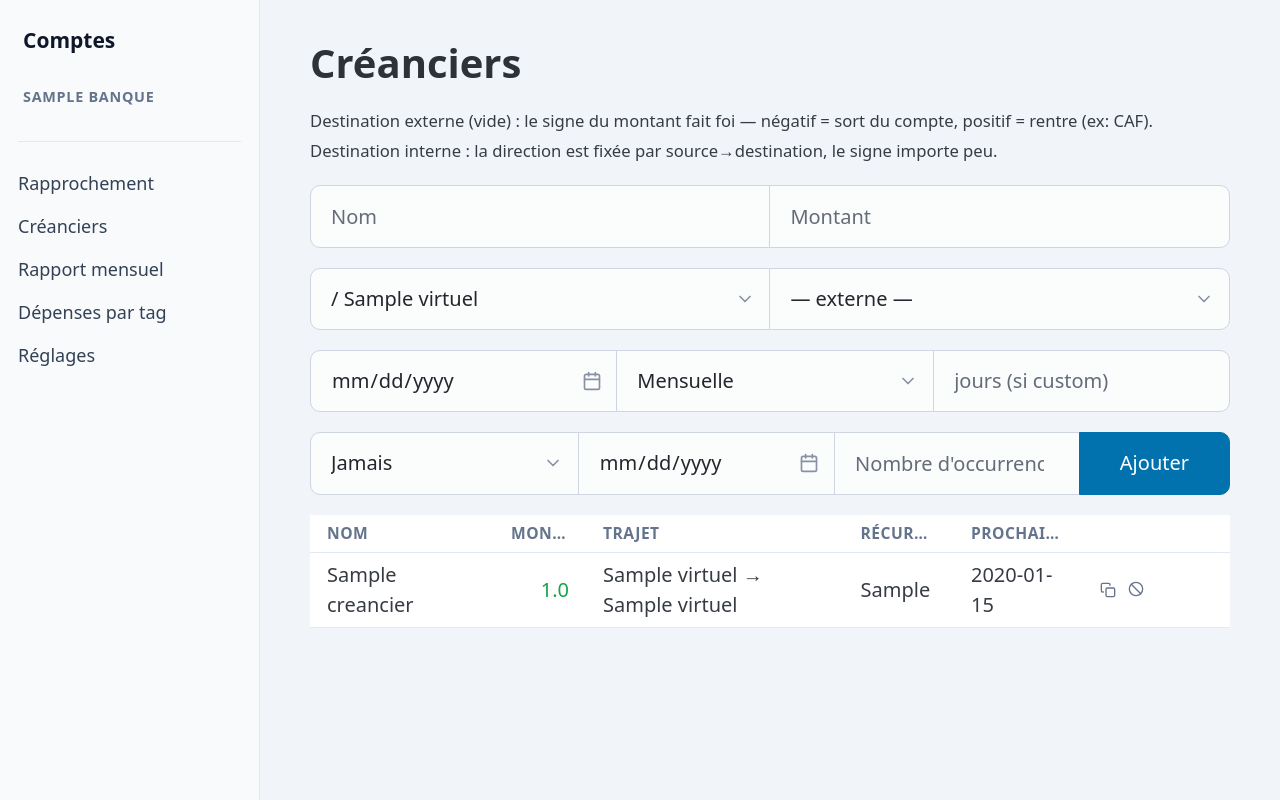
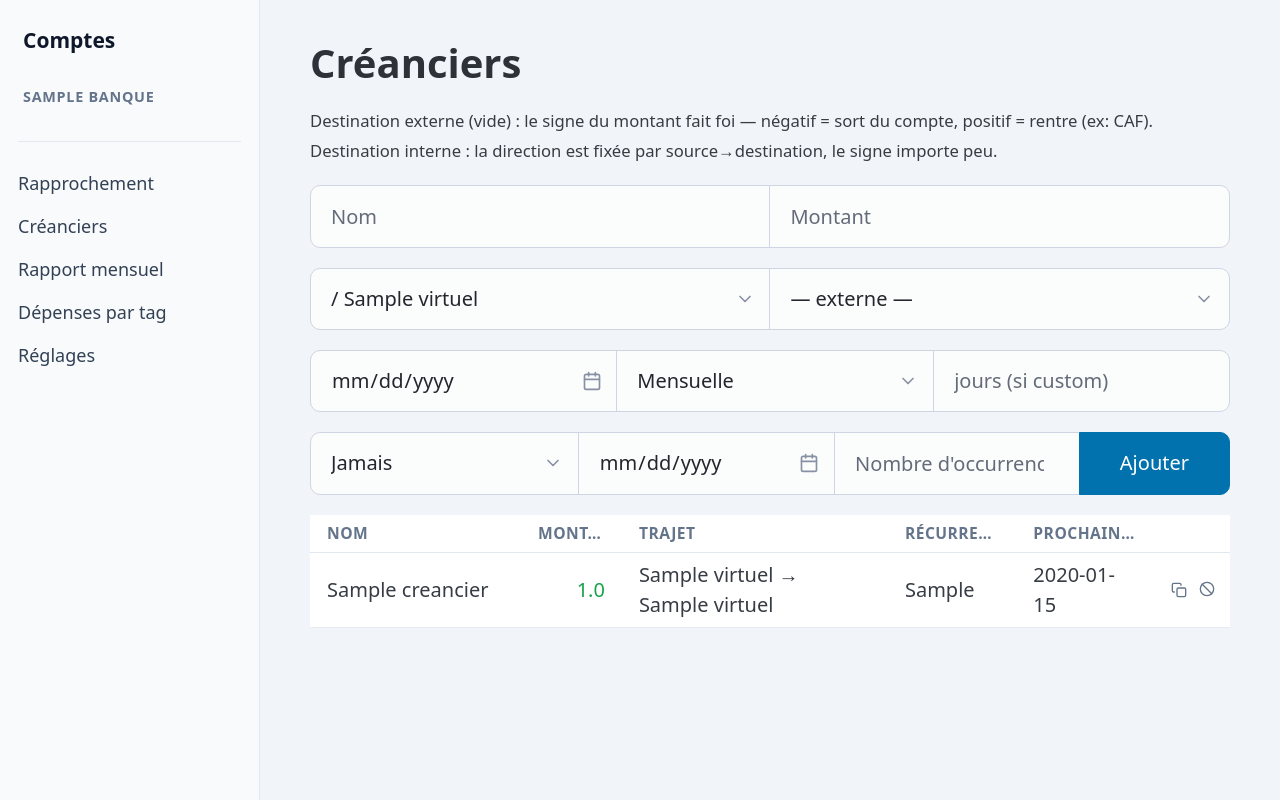
Before and after one commit to DessaiImrane/compteperso, a FastAPI app: page /creanciers in a window 1280 px wide. Run offline with FastAPI, Linux system fonts and the light colour scheme; tables that the repository leaves empty hold one stand-in row (values such as "Sample post"); parts of the project's set-up code (start-up, migrations or seed data) failed here and were passed over; some libraries are stand-ins or nearby versions.

Commit message:
fix: action columns sized to their icons (px) instead of oversized percentages
Icon-only columns were taking 12-18% of table width for a single 16px icon,
starving the text columns next to them (Pointé/Trajet/Récurrence headers
were ellipsis-truncated as a result). Action columns now use a fixed px
width sized to their content; freed percentage goes back to text columns.

```diff
--- a/app/templates/banques/detail.html
+++ b/app/templates/banques/detail.html
@@ -14,7 +14,7 @@
   </fieldset>
 </form>
 <table class="fixed">
-  <colgroup><col style="width:40%"><col style="width:16%"><col style="width:16%"><col style="width:16%"><col style="width:12%"></colgroup>
+  <colgroup><col style="width:46%"><col style="width:16%"><col style="width:16%"><col style="width:16%"><col style="width:48px"></colgroup>
   <thead>
     <tr><th>Compte</th><th class="num">Pointé</th><th class="num">À venir</th><th class="num">Solde</th><th></th></tr>
   </thead>
--- a/app/templates/creanciers/list.html
+++ b/app/templates/creanciers/list.html
@@ -44,8 +44,8 @@
 </form>
 <table class="fixed">
   <colgroup>
-    <col style="width:20%"><col style="width:10%"><col style="width:28%">
-    <col style="width:12%"><col style="width:14%"><col style="width:16%">
+    <col style="width:23%"><col style="width:11%"><col style="width:29%">
+    <col style="width:14%"><col style="width:15%"><col style="width:76px">
   </colgroup>
   <thead>
     <tr><th>Nom</th><th class="num">Montant</th><th>Trajet</th><th>Récurrence</th><th>Prochaine échéance</th><th></th></tr>
--- a/app/templates/transactions/list.html
+++ b/app/templates/transactions/list.html
@@ -18,8 +18,8 @@
 </form>
 <table class="fixed">
   <colgroup>
-    <col style="width:10%"><col style="width:28%"><col style="width:14%">
-    <col style="width:20%"><col style="width:10%"><col style="width:18%">
+    <col style="width:10%"><col style="width:30%"><col style="width:14%">
+    <col style="width:22%"><col style="width:12%"><col style="width:48px">
   </colgroup>
   <thead>
     <tr><th>Date</th><th>Libellé</th><th class="num">Montant</th><th>Tags</th><th>Pointé</th><th></th></tr>
```
